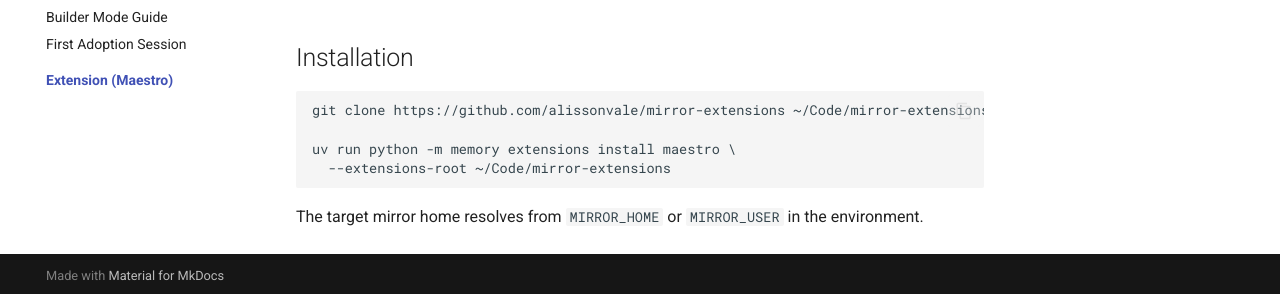
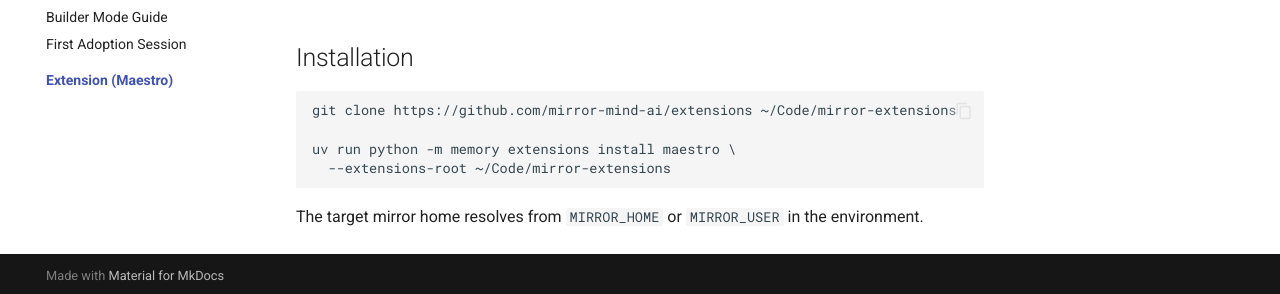
Before and after one commit to henriquebastos/ariad, an MkDocs documentation site: the page built from docs/extension/index.md, in a window 1280 px wide and 900 px high, scrolled down 3653 px. Shown: the part 602-896 px from the top of the window. Built offline with MkDocs 1.6.1 and Material for MkDocs 9.7.7, drawn with Linux system fonts in a browser that asks for light colours; comment, search, counter and statistics services are not loaded; some of the changed lines change nothing that is shown.

Commit message:
Point Maestro install instructions to mirror-mind-ai/extensions

````diff
--- a/docs/extension/index.md
+++ b/docs/extension/index.md
@@ -161,7 +161,7 @@ The first useful slice makes the pilot flow repeatable: doctor, init, adopt, upd
 ## Installation
 
 ```bash
-git clone https://github.com/alissonvale/mirror-extensions ~/Code/mirror-extensions
+git clone https://github.com/mirror-mind-ai/extensions ~/Code/mirror-extensions
 
 uv run python -m memory extensions install maestro \
   --extensions-root ~/Code/mirror-extensions
````
